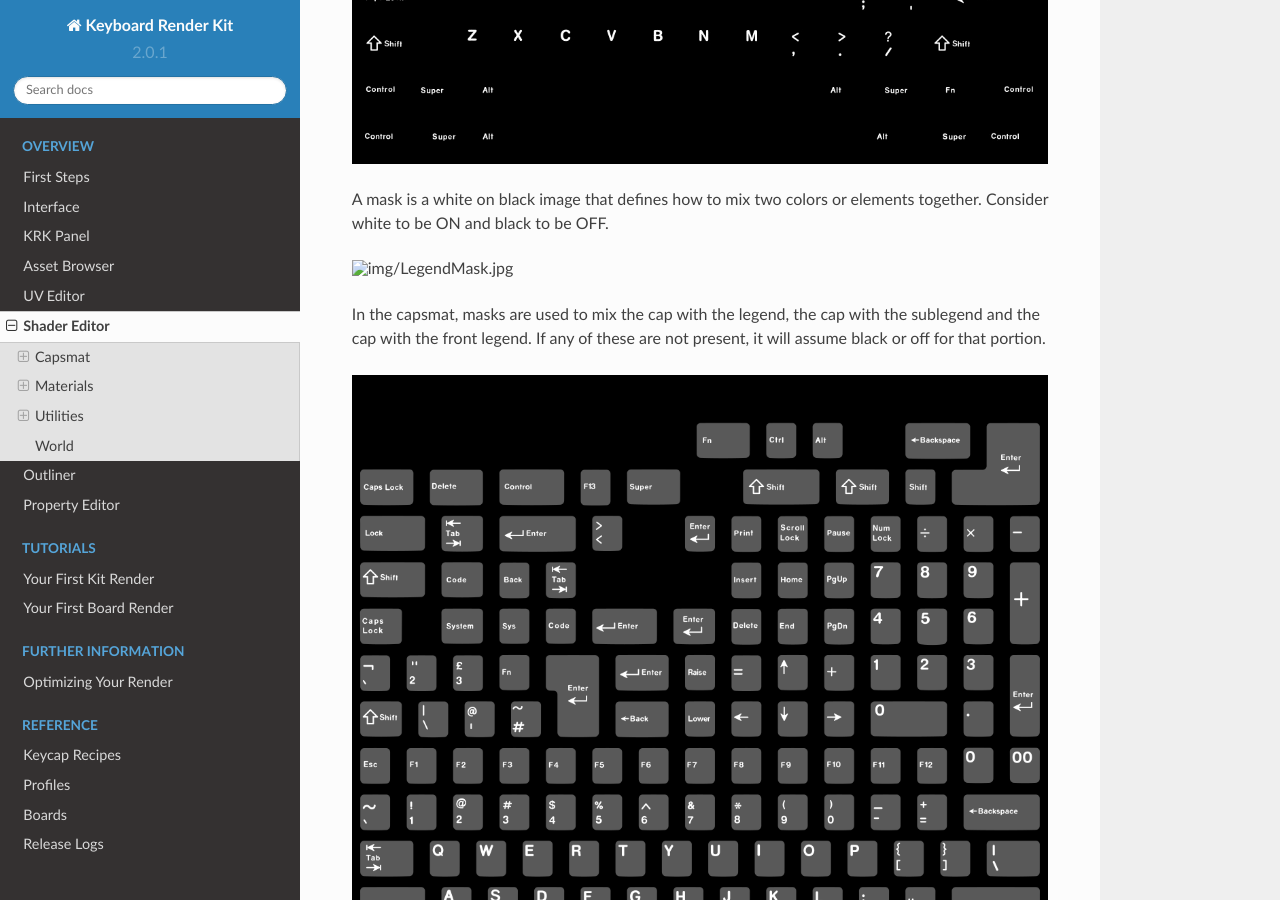
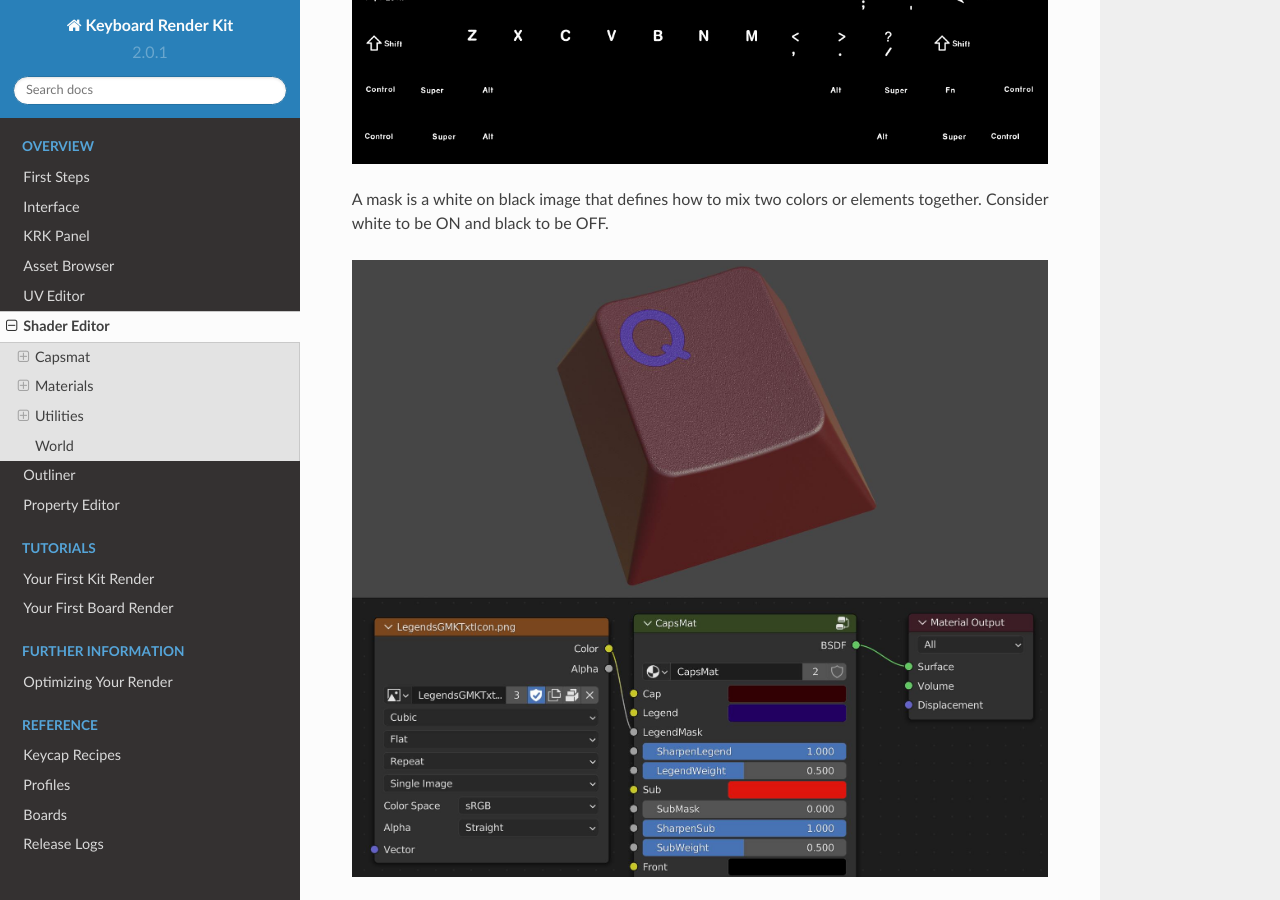
Before and after one commit to imperfectlink/KeyboardRenderKit, a Sphinx documentation site: the page built from docs/source/materials.rst, in a window 1280 px wide and 900 px high, scrolled down 5973 px. Built offline with Sphinx 7.4.7 and the Read the Docs theme 2.0.0, drawn with Linux system fonts in a browser that asks for light colours.

Commit message:
Update materials.rst

```diff
--- a/docs/source/materials.rst
+++ b/docs/source/materials.rst
@@ -106,7 +106,7 @@ Masks
 
 A mask is a white on black image that defines how to mix two colors or elements together. Consider white to be ON and black to be OFF.
 
-.. image:: img/LegendMask.jpg
+.. image:: img/LegendMask.JPG
 
 In the capsmat, masks are used to mix the cap with the legend, the cap with the sublegend and the cap with the front legend. If any of these are not present, it will assume black or off for that portion.
 
```
